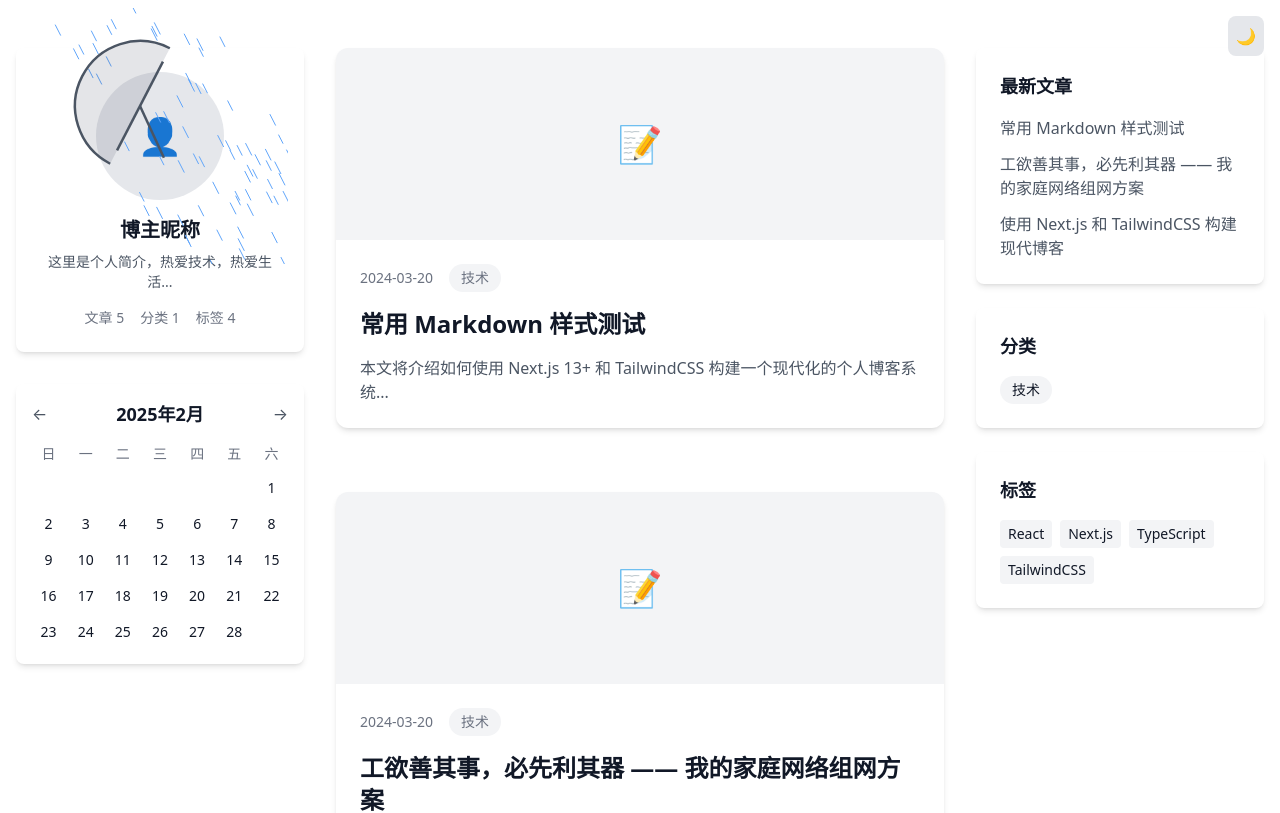
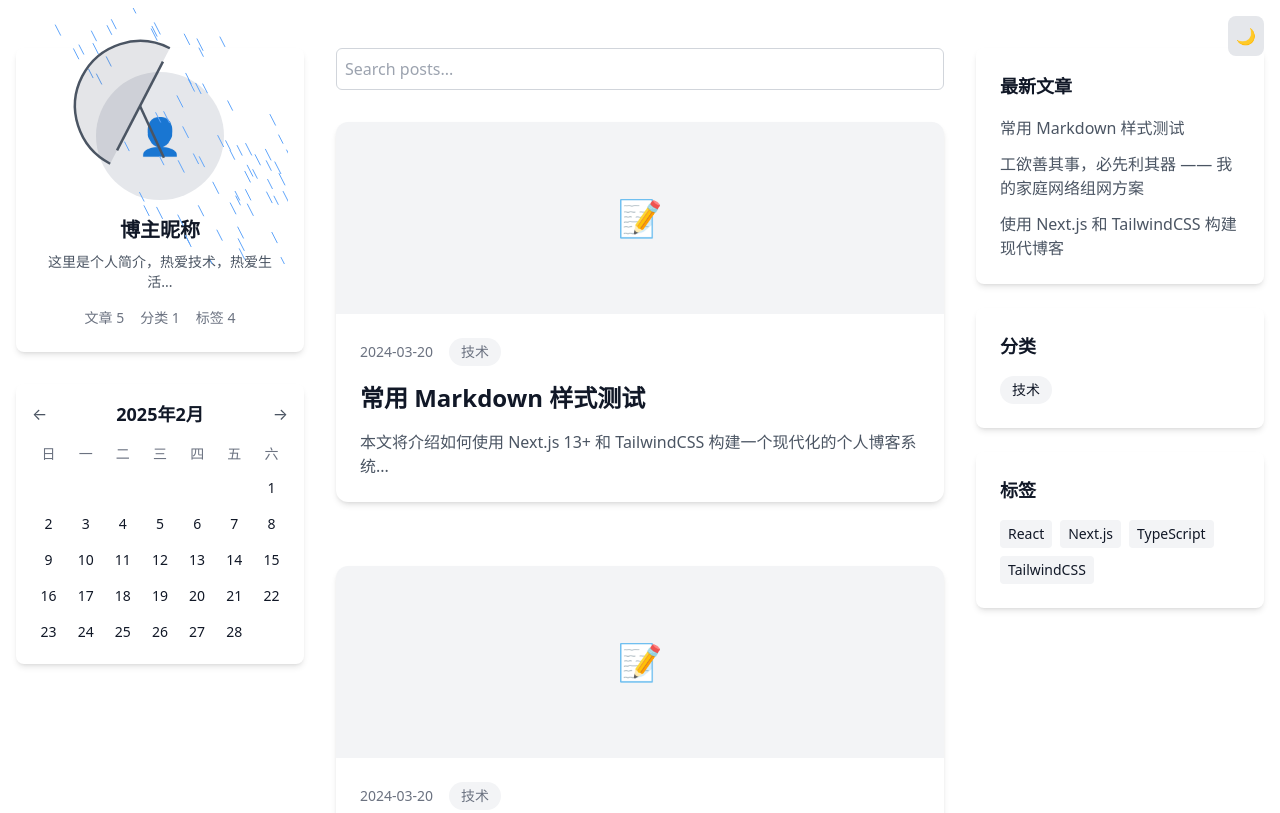
Before and after one commit to JIeJaitt/handsome, a Next.js app: page / in a window 1280 px wide. Shown: the top 813 px of the page. Built offline with nearby package versions, Linux system fonts and the light colour scheme.

Commit message:
feat: 增加搜索功能

```diff
--- a/src/app/page.tsx
+++ b/src/app/page.tsx
@@ -1,5 +1,5 @@
 import Profile from '@/components/Profile'
-import BlogCard from '@/components/BlogCard'
+import PostSearch from '@/components/PostSearch'
 import Sidebar from '@/components/Sidebar'
 import Calendar from '@/components/Calendar'
 import { getAllPosts } from '@/lib/posts'
@@ -26,19 +26,7 @@ export default function Home() {
 
         {/* 中间博客列表 */}
         <main className="lg:col-span-6">
-          <div className="grid grid-cols-1 gap-16">
-            {posts.map((post) => (
-              <BlogCard
-                key={post.id}
-                title={post.title}
-                excerpt={post.excerpt}
-                date={post.date}
-                category={post.category}
-                imageUrl={`https://picsum.photos/seed/${post.id}/800/400`}
-                slug={post.id}
-              />
-            ))}
-          </div>
+          <PostSearch posts={posts} />
         </main>
 
         {/* 右侧边栏 */}
--- /dev/null
+++ b/src/components/PostSearch.tsx
@@ -0,0 +1,33 @@
+'use client'
+
+import { useState } from 'react'
+import { Post } from '@/lib/posts'
+import Search from './Search'
+import BlogCard from './BlogCard'
+
+export default function PostSearch({ posts }: { posts: Post[] }) {
+  const [query, setQuery] = useState('')
+
+  const filteredPosts = posts.filter(post =>
+    post.title.toLowerCase().includes(query.toLowerCase())
+  )
+
+  return (
+    <div>
+      <Search value={query} onChange={setQuery} />
+      <div className="grid grid-cols-1 gap-16 mt-8">
+        {filteredPosts.map(post => (
+          <BlogCard
+            key={post.id}
+            title={post.title}
+            excerpt={post.excerpt}
+            date={post.date}
+            category={post.category}
+            imageUrl={`https://picsum.photos/seed/${post.id}/800/400`}
+            slug={post.id}
+          />
+        ))}
+      </div>
+    </div>
+  )
+}
--- /dev/null
+++ b/src/components/Search.tsx
@@ -0,0 +1,21 @@
+"use client";
+
+import { Dispatch, SetStateAction } from "react";
+
+export default function Search({
+  value,
+  onChange,
+}: {
+  value: string;
+  onChange: Dispatch<SetStateAction<string>>;
+}) {
+  return (
+    <input
+      type="text"
+      value={value}
+      onChange={(e) => onChange(e.target.value)}
+      placeholder="Search posts..."
+      className="w-full p-2 border border-gray-300 rounded-md"
+    />
+  );
+}
```
